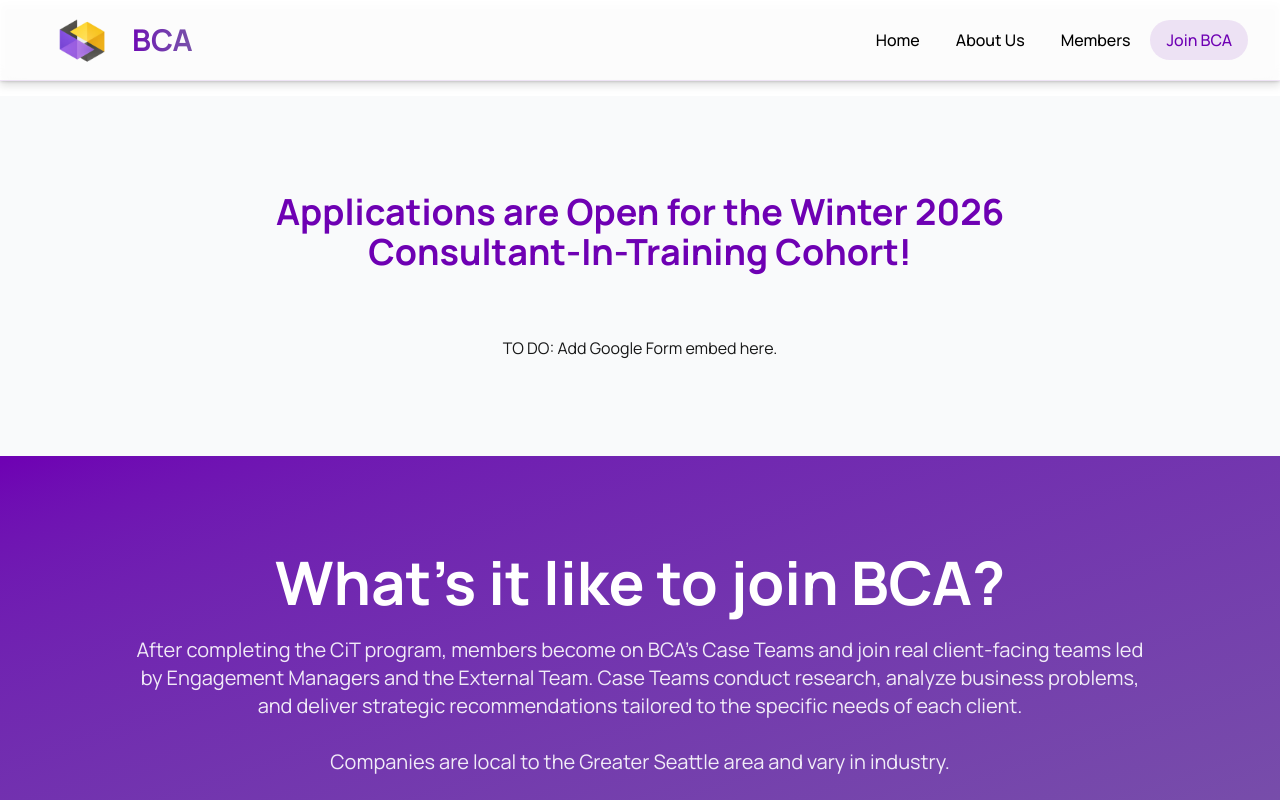
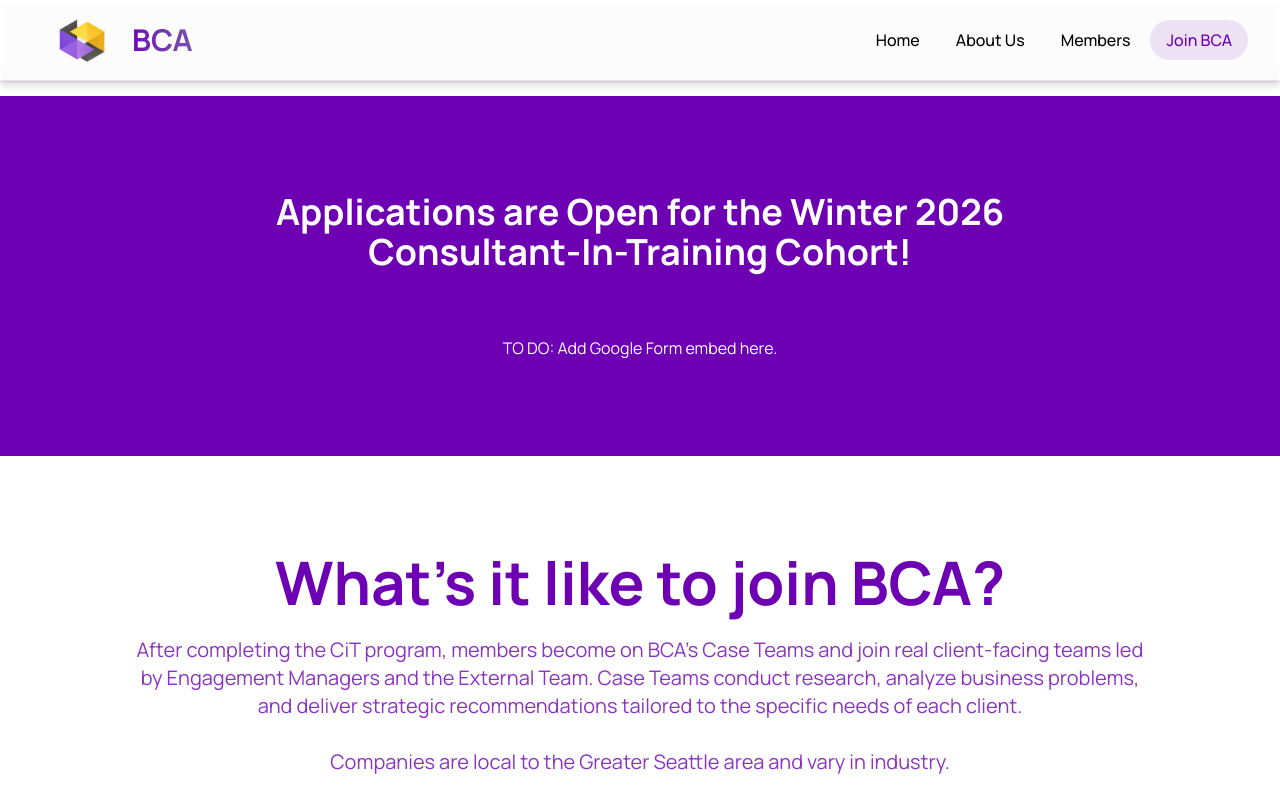
Before and after one commit to KhushMG/bca-website, a Next.js app: page /join in a window 1280 px wide. Shown: the top 800 px of the page. Built offline with nearby package versions, Linux system fonts and the light colour scheme.

Commit message:
flipped section colors on /join

```diff
--- a/app/join/page.tsx
+++ b/app/join/page.tsx
@@ -1,27 +1,27 @@
 export default function JoinPage() {
   return (
     <div className="pt-24">
-      <section className="py-24 bg-gray-50 m">
+      <section className="py-24 bg-purple">
         <div className="max-w-4xl mx-auto px-6 lg:px-8 justify-center">
-          <h2 className="text-4xl font-heading font-bold text-purple mb-16 text-center">
+          <h2 className="text-4xl font-heading font-bold text-white mb-16 text-center">
             Applications are Open for the Winter 2026 Consultant-In-Training
             Cohort!
           </h2>
 
           <div className="flex flex-col md:flex-row items-center justify-center gap-4 md:gap-6">
-            <div className="flex flex-col items-center">
+            <div className="flex flex-col items-center text-white">
               {"TO DO: Add Google Form embed here."}
             </div>
           </div>
         </div>
       </section>
       {/* Hero Section */}
-      <section className="bg-linear-to-br from-purple to-light-purple py-24">
+      <section className="bg-white py-24">
         <div className="max-w-7xl mx-auto px-6 lg:px-8 text-center">
-          <h1 className="text-5xl md:text-6xl font-heading font-bold text-white mb-6">
+          <h1 className="text-5xl md:text-6xl font-heading font-bold text-purple mb-6">
             What&apos;s it like to join BCA?
           </h1>
-          <p className="text-xl text-white/90 max-w-5xl mx-auto">
+          <p className="text-xl text-purple/80 max-w-5xl mx-auto">
             After completing the CiT program, members become on BCA&apos;s Case
             Teams and join real client-facing teams led by Engagement Managers
             and the External Team. Case Teams conduct research, analyze business
```
